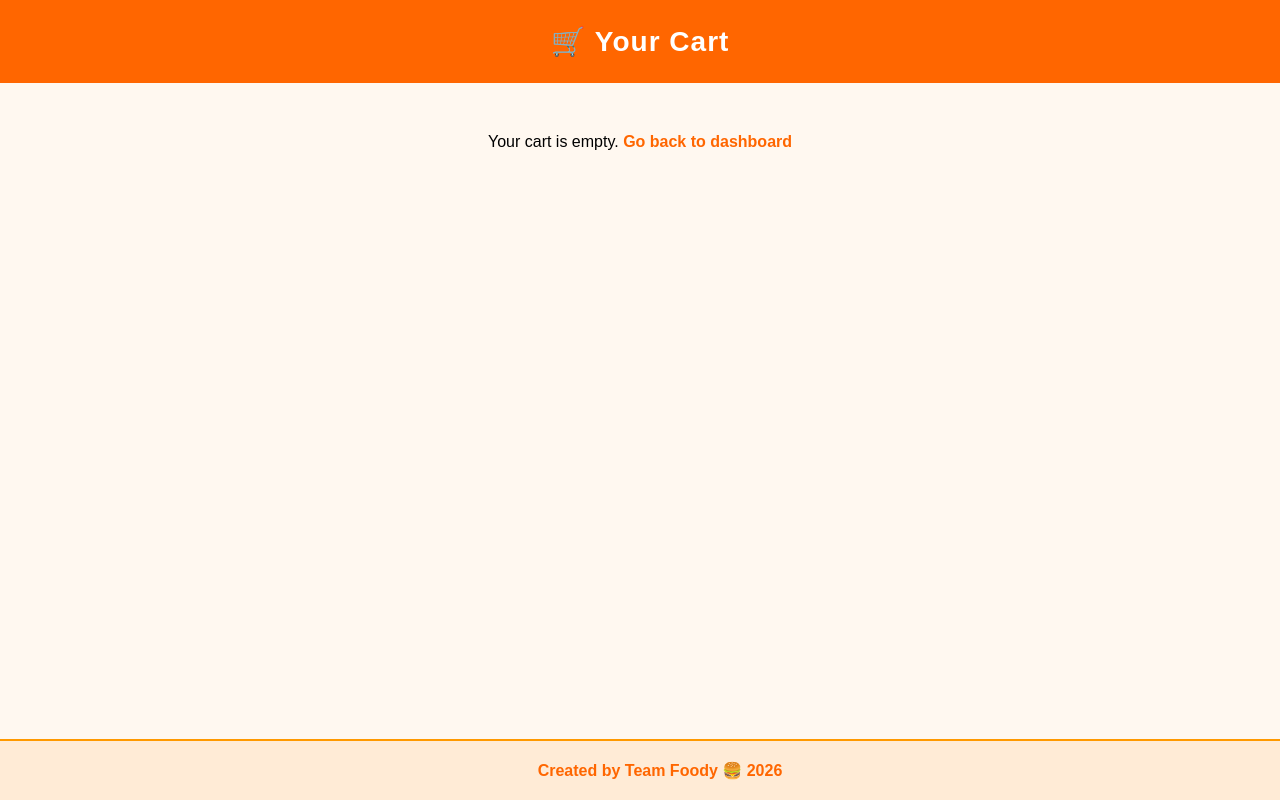
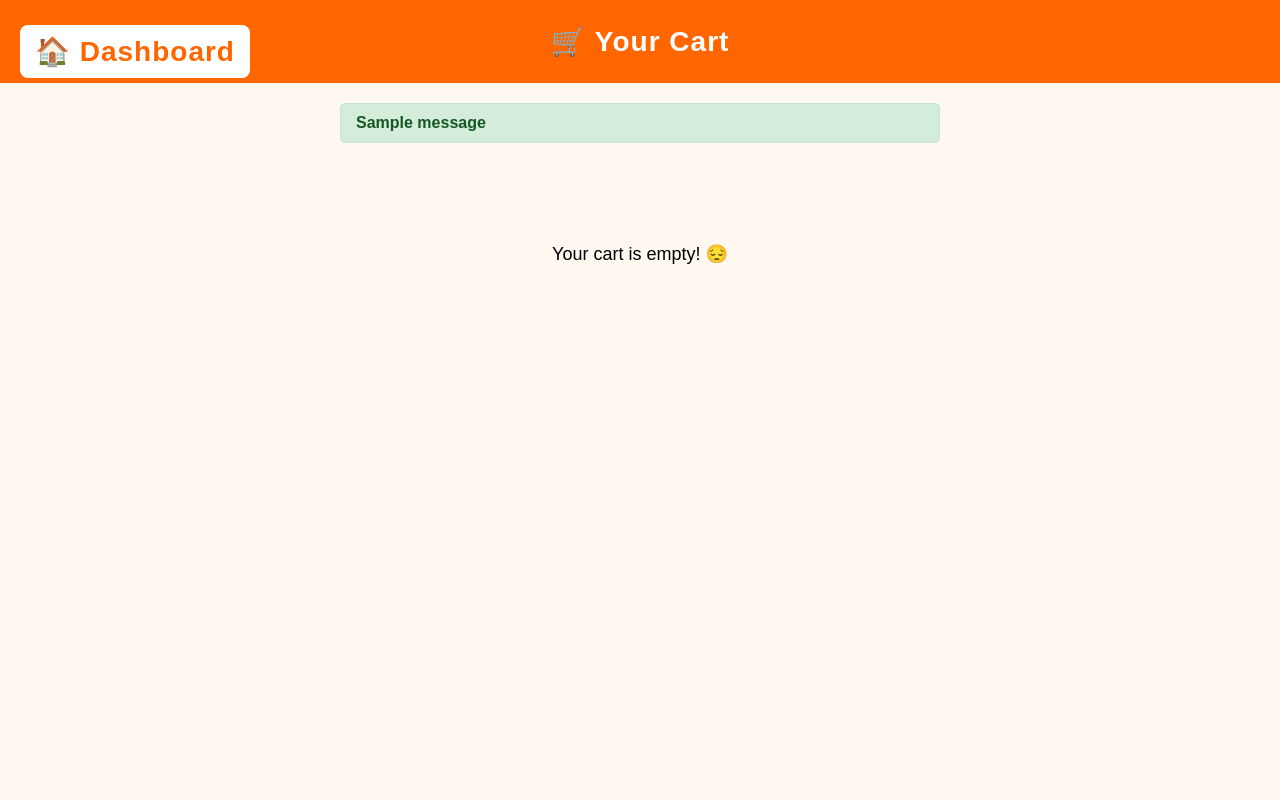
Before and after one commit to precious97-ui/restaurant_system, a Django app: page /accounts/cart/ in a window 1280 px wide. Run offline with Django 5.2, Linux system fonts and the light colour scheme; a user stored in the database is signed in; data comes from the database, SQL or seed files in the repository; both versions use the stored data as it was after the commit; one stand-in notice (Sample message) is shown.

Commit message:
cart check out and orders date

```diff
--- a/accounts/urls.py
+++ b/accounts/urls.py
@@ -4,9 +4,9 @@ from . import views
 urlpatterns = [
     path('signup/', views.signup, name='signup'),
     path('dashboard/', views.dashboard, name='dashboard'),
-    path('place-order/', views.place_order, name='place_order'),
-    path('add_to_cart/', views.add_to_cart, name='add_to_cart'),
+    path('add-to-cart/', views.place_order, name='add_to_cart'),
     path('cart/', views.cart, name='cart'),
+    path('remove_from_cart/<int:item_id>/', views.remove_from_cart, name='remove_from_cart'),
     path('checkout/', views.checkout, name='checkout'),
-    path('remove_from_cart/<int:item_id>/', views.remove_from_cart, name='remove_from_cart'),
+    path('orders/', views.order_history, name='order_history'),
 ]
--- a/accounts/views.py
+++ b/accounts/views.py
@@ -4,7 +4,9 @@ from django.contrib.auth import login, authenticate
 from django.contrib import messages
 from django.contrib.auth.models import User
 from django.contrib.auth.decorators import login_required
-from .models import Order, CartItem  # make sure CartItem model exists in models.py
+from .models import Order, CartItem  # make sure both are in models.py
+from .models import Order
+
 
 # -----------------------------
 # SIGNUP VIEW
@@ -12,7 +14,6 @@ from .models import Order, CartItem  # make sure CartItem model exists in models
 def signup(request):
     if request.method == 'POST':
         form = UserCreationForm(request.POST)
-
         username = request.POST.get('username')
 
         # Check if username already exists
@@ -24,9 +25,9 @@ def signup(request):
             user = form.save()
             login(request, user)  # auto-login after signup
             messages.success(request, f"🎉 Welcome, {username}! Your account has been created.")
-            return redirect('dashboard')  # redirect to dashboard
+            return redirect('dashboard')
         else:
-            # show form validation errors
+            # Show form validation errors
             for field, errors in form.errors.items():
                 for error in errors:
                     messages.error(request, f"{field.capitalize()}: {error}")
@@ -42,11 +43,12 @@ def signup(request):
 # -----------------------------
 @login_required
 def dashboard(request):
+    # You can later pass cart counts or recommendations here
     return render(request, 'dashboard.html')
 
 
 # -----------------------------
-# PLACE ORDER VIEW
+# PLACE ORDER (Add to Cart)
 # -----------------------------
 @login_required
 def place_order(request):
@@ -57,51 +59,33 @@ def place_order(request):
         salt_level = request.POST.get('salt_level')
         notes = request.POST.get('notes')
 
-        # Save order to database
-        Order.objects.create(
-            user=request.user,
-            food_item=food_item,
-            quantity=quantity,
-            spice_level=spice_level,
-            salt_level=salt_level,
-            notes=notes
-        )
-
-        messages.success(request, f"✅ Your order for {food_item} has been placed!")
-        return redirect('dashboard')
-
-
-# -----------------------------
-# CART VIEWS
-# -----------------------------
-@login_required
-def view_cart(request):
-    items = CartItem.objects.filter(user=request.user, ordered=False)
-    return render(request, 'cart.html', {'items': items})
-
-
-@login_required
-def add_to_cart(request):
-    if request.method == 'POST':
-        food_item = request.POST.get('food_item')
-        quantity = int(request.POST.get('quantity', 1))
-        spice_level = request.POST.get('spice_level')
-        salt_level = request.POST.get('salt_level')
-        notes = request.POST.get('notes')
-
+        # Save to CartItem
         CartItem.objects.create(
             user=request.user,
             food_item=food_item,
             quantity=quantity,
             spice_level=spice_level,
             salt_level=salt_level,
-            notes=notes
+            notes=notes,
+            ordered=False
         )
 
-        messages.success(request, f"🛒 {food_item} added to cart!")
+        messages.success(request, f"✅ '{food_item}' has been added to your cart!")
     return redirect('dashboard')
 
 
+# -----------------------------
+# VIEW CART
+# -----------------------------
+@login_required
+def cart(request):
+    items = CartItem.objects.filter(user=request.user, ordered=False)
+    return render(request, 'cart.html', {'cart_items': items})
+
+
+# -----------------------------
+# REMOVE FROM CART
+# -----------------------------
 @login_required
 def remove_from_cart(request, item_id):
     try:
@@ -113,6 +97,9 @@ def remove_from_cart(request, item_id):
     return redirect('cart')
 
 
+# -----------------------------
+# CHECKOUT
+# -----------------------------
 @login_required
 def checkout(request):
     items = CartItem.objects.filter(user=request.user, ordered=False)
@@ -120,16 +107,22 @@ def checkout(request):
         for item in items:
             item.ordered = True
             item.save()
+            # Optional: save to Orders for history
+            Order.objects.create(
+                user=item.user,
+                food_item=item.food_item,
+                quantity=item.quantity,
+                spice_level=item.spice_level,
+                salt_level=item.salt_level,
+                notes=item.notes
+            )
         messages.success(request, "🎉 Your order has been placed successfully!")
     else:
         messages.info(request, "Your cart is empty!")
     return redirect('dashboard')
 
-
 @login_required
-def cart(request):
-    # Query all CartItems that belong to the logged-in user and are not yet ordered
-    from .models import CartItem
-    cart_items = CartItem.objects.filter(user=request.user, ordered=False)
-
-    return render(request, 'cart.html', {'cart_items': cart_items})
+def order_history(request):
+    # Get all orders for the logged-in user
+    orders = Order.objects.filter(user=request.user).order_by('-created_at')
+    return render(request, 'order_history.html', {'orders': orders})
--- a/templates/cart.html
+++ b/templates/cart.html
@@ -2,60 +2,93 @@
 <html lang="en">
 <head>
     <meta charset="UTF-8">
-    <title>Your Cart 🛒</title>
+    <title>🛒 Your Cart - Foody</title>
     <style>
-        body { font-family: Arial, sans-serif; background:#fff8f0; margin:0; }
-        header { background:#ff6600; color:white; padding:25px; text-align:center; font-size:28px; font-weight:bold; letter-spacing:1px; }
-        table { width: 90%; margin: 20px auto; border-collapse: collapse; }
-        th, td { border:1px solid #ccc; padding:10px; text-align:center; }
-        th { background:#ff6600; color:white; }
-        button { padding:8px 12px; background:#ff6600; color:white; border:none; border-radius:5px; cursor:pointer; }
+        body { font-family: Arial, sans-serif; background: #fff8f0; margin:0; }
+        header {
+            background: #ff6600;
+            color: white;
+            padding: 25px;
+            text-align: center;
+            font-size: 28px;
+            font-weight: bold;
+            letter-spacing: 1px;
+            position: relative;
+        }
+        header a.dashboard-btn {
+            position: absolute;
+            left: 20px;
+            top: 25px;
+            background: white;
+            color: #ff6600;
+            padding: 10px 15px;
+            border-radius: 8px;
+            text-decoration: none;
+            font-weight: bold;
+        }
+        .container { padding: 30px; max-width: 900px; margin: auto; }
+        .cart-item { background:white; padding:20px; border-radius:15px; box-shadow:0 5px 15px rgba(0,0,0,0.15); margin-bottom:20px; display:flex; justify-content: space-between; align-items: center; }
+        .cart-item-details { flex:1; }
+        h3 { color: #ff6600; margin-bottom:10px; }
+        p { margin:5px 0; }
+        button { padding:8px 15px; background:#ff6600; color:white; border:none; border-radius:5px; cursor:pointer; font-weight:bold; margin-left:10px; }
         button:hover { background:#e65c00; }
-        footer { text-align:center; padding:20px; background:#ffebd6; border-top:2px solid #ff9900; font-weight:bold; color:#ff6600; position: fixed; width:100%; bottom:0; }
-        a { text-decoration:none; color:#ff6600; font-weight:bold; }
+        .checkout-btn { width:100%; padding:12px; margin-top:20px; font-size:18px; border-radius:7px; }
+        .messages { margin: 20px auto; max-width: 600px; }
+        .messages div { padding: 10px 15px; border-radius: 5px; margin-bottom: 10px; font-weight:bold; }
+        .success { background: #d4edda; color: #155724; border: 1px solid #c3e6cb; }
+        .error { background: #f8d7da; color: #721c24; border: 1px solid #f5c6cb; }
+        .info { background: #cce5ff; color: #004085; border: 1px solid #b8daff; }
     </style>
 </head>
 <body>
 
-<header>🛒 Your Cart</header>
+<header>
+    🛒 Your Cart
+    <a href="{% url 'dashboard' %}" class="dashboard-btn">🏠 Dashboard</a>
+</header>
 
-{% if items %}
-<table>
-    <tr>
-        <th>Food Item</th>
-        <th>Qty</th>
-        <th>Spice 🌶️</th>
-        <th>Salt 🧂</th>
-        <th>Notes ✍️</th>
-        <th>Remove</th>
-    </tr>
-    {% for item in items %}
-    <tr>
-        <td>{{ item.food_item }}</td>
-        <td>{{ item.quantity }}</td>
-        <td>{{ item.spice_level }}</td>
-        <td>{{ item.salt_level }}</td>
-        <td>{{ item.notes }}</td>
-        <td>
+<!-- Django messages -->
+<div class="messages">
+    {% if messages %}
+        {% for message in messages %}
+            <div class="{% if message.tags %}{{ message.tags }}{% endif %}">
+                {{ message }}
+            </div>
+        {% endfor %}
+    {% endif %}
+</div>
+
+<div class="container">
+
+    {% if cart_items %}
+        {% for item in cart_items %}
+            <div class="cart-item">
+                <div class="cart-item-details">
+                    <h3>{{ item.food_item }} x{{ item.quantity }}</h3>
+                    <p>Spice: {{ item.spice_level }}, Salt: {{ item.salt_level }}</p>
+                    {% if item.notes %}<p>Notes: {{ item.notes }}</p>{% endif %}
+                </div>
+                <div>
                     <form method="post" action="{% url 'remove_from_cart' item.id %}">
                         {% csrf_token %}
-                <button type="submit">❌</button>
+                        <button type="submit">❌ Remove</button>
                     </form>
-        </td>
-    </tr>
+                </div>
+            </div>
         {% endfor %}
-</table>
 
-<form method="post" action="{% url 'checkout' %}" style="text-align:center; margin-top:20px;">
+        <!-- Checkout button -->
+        <form method="post" action="{% url 'checkout' %}">
             {% csrf_token %}
-    <button type="submit">✅ Checkout All</button>
+            <button type="submit" class="checkout-btn">🎉 Checkout All Items</button>
         </form>
 
     {% else %}
-<p style="text-align:center; margin-top:50px;">Your cart is empty. <a href="{% url 'dashboard' %}">Go back to dashboard</a></p>
+        <p style="text-align:center; font-size:18px; margin-top:50px;">Your cart is empty! 😔</p>
     {% endif %}
 
-<footer>Created by Team Foody 🍔 2026</footer>
+</div>
 
 </body>
 </html>
```
Also changed, not shown: templates/dashboard.html (+26 -5 lines), templates/order_history.html (added, +57 -0 lines), accounts/migrations/0002_cartitem.py (added), db.sqlite3. Lines whose indentation alone changed are shown as unchanged.
